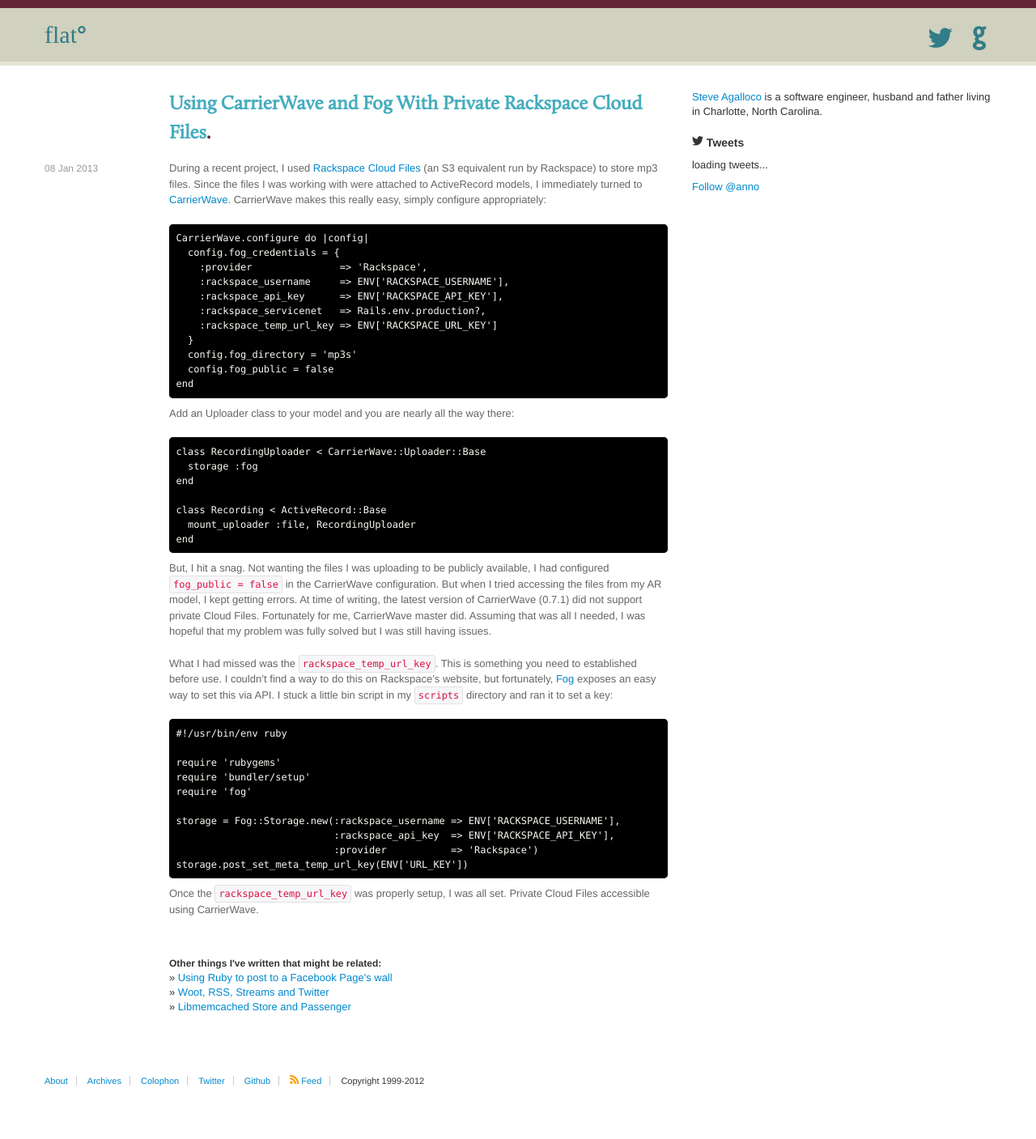
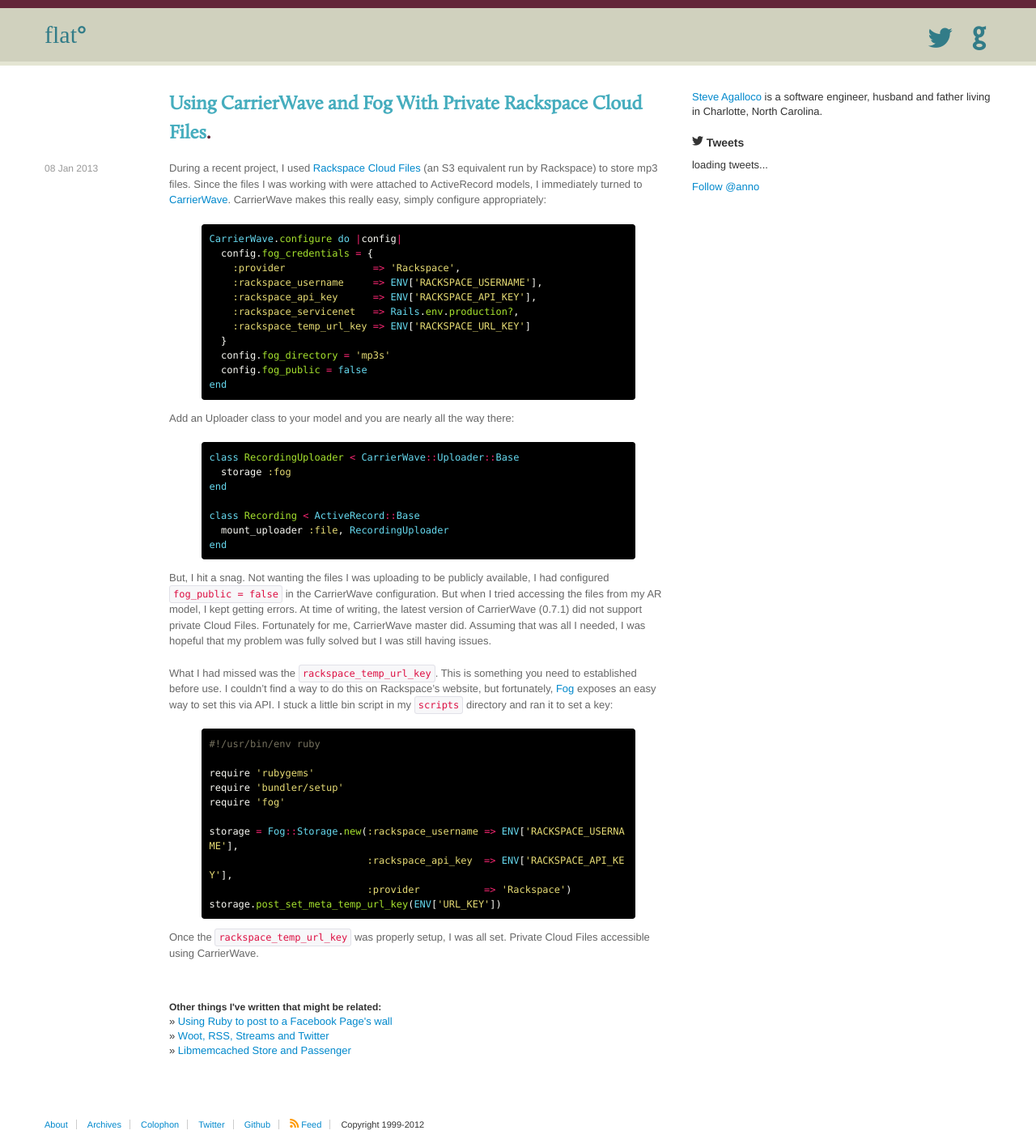
Before and after one commit to stve/stve.github.io, a Jekyll site: the page built from _posts/2013-01-08-using-carrierwave-and-fog-with-private-rackspace-cloud-files.md, in a window 1280 px wide. Shown: the whole page at 81% size. Built offline with Jekyll 4.4.1, drawn with Linux system fonts in a browser that asks for light colours; some web fonts are replaced; Markdown is read by kramdown in place of the engine named in the settings; comment, search, counter and statistics services are not loaded; before the commit the page ends 1353 px from its top, so only the background shows below that.

Commit message:
fix formatting

````diff
--- a/_posts/2013-01-08-using-carrierwave-and-fog-with-private-rackspace-cloud-files.md
+++ b/_posts/2013-01-08-using-carrierwave-and-fog-with-private-rackspace-cloud-files.md
@@ -6,7 +6,7 @@
 
 During a recent project, I used [Rackspace Cloud Files](http://www.rackspace.com/cloud/files/) (an S3 equivalent run by Rackspace) to store mp3 files. Since the files I was working with were attached to ActiveRecord models, I immediately turned to [CarrierWave](https://github.com/jnicklas/carrierwave).  CarrierWave makes this really easy, simply configure appropriately:
 
-```
+{% highlight ruby %}
 CarrierWave.configure do |config|
   config.fog_credentials = {
     :provider               => 'Rackspace',
@@ -18,11 +18,11 @@
   config.fog_directory = 'mp3s'
   config.fog_public = false
 end
-```
+{% endhighlight %}
 
 Add an Uploader class to your model and you are nearly all the way there:
 
-```
+{% highlight ruby %}
 class RecordingUploader < CarrierWave::Uploader::Base
   storage :fog
 end
@@ -30,13 +30,13 @@
 class Recording < ActiveRecord::Base
   mount_uploader :file, RecordingUploader
 end
-```
+{% endhighlight %}
 
 But, I hit a snag. Not wanting the files I was uploading to be publicly available, I had configured `fog_public = false` in the CarrierWave configuration. But when I tried accessing the files from my AR model, I kept getting errors.  At time of writing, the latest version of CarrierWave (0.7.1) did not support private Cloud Files. Fortunately for me, CarrierWave master did.  Assuming that was all I needed, I was hopeful that my problem was fully solved but I was still having issues.
 
 What I had missed was the `rackspace_temp_url_key`.  This is something you need to established before use.  I couldn't find a way to do this on Rackspace's website, but fortunately, [Fog](https://github.com/fog/fog) exposes an easy way to set this via API. I stuck a little bin script in my `scripts` directory and ran it to set a key:
 
-```
+{% highlight ruby %}
 #!/usr/bin/env ruby
 
 require 'rubygems'
@@ -47,6 +47,6 @@
                            :rackspace_api_key  => ENV['RACKSPACE_API_KEY'],
                            :provider           => 'Rackspace')
 storage.post_set_meta_temp_url_key(ENV['URL_KEY'])
-```
+{% endhighlight %}
 
 Once the `rackspace_temp_url_key` was properly setup, I was all set. Private Cloud Files accessible using CarrierWave.
````
